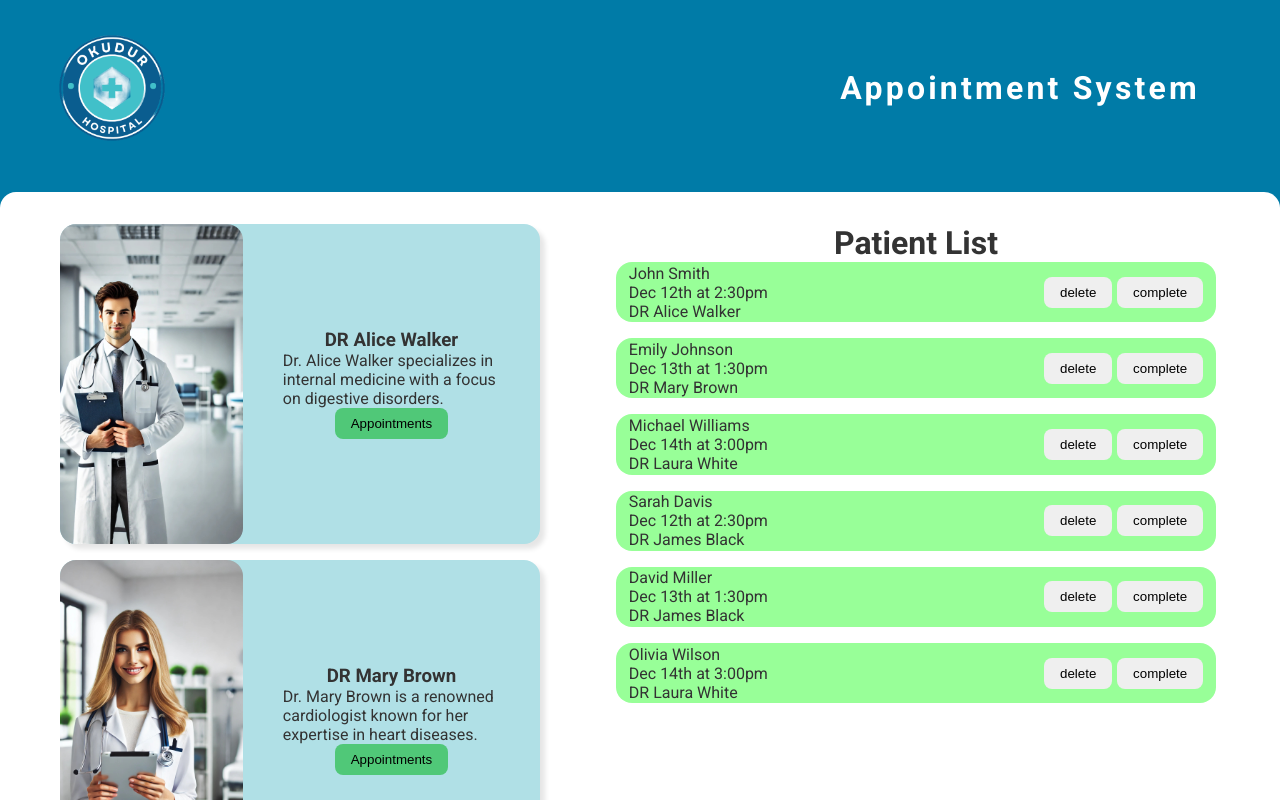
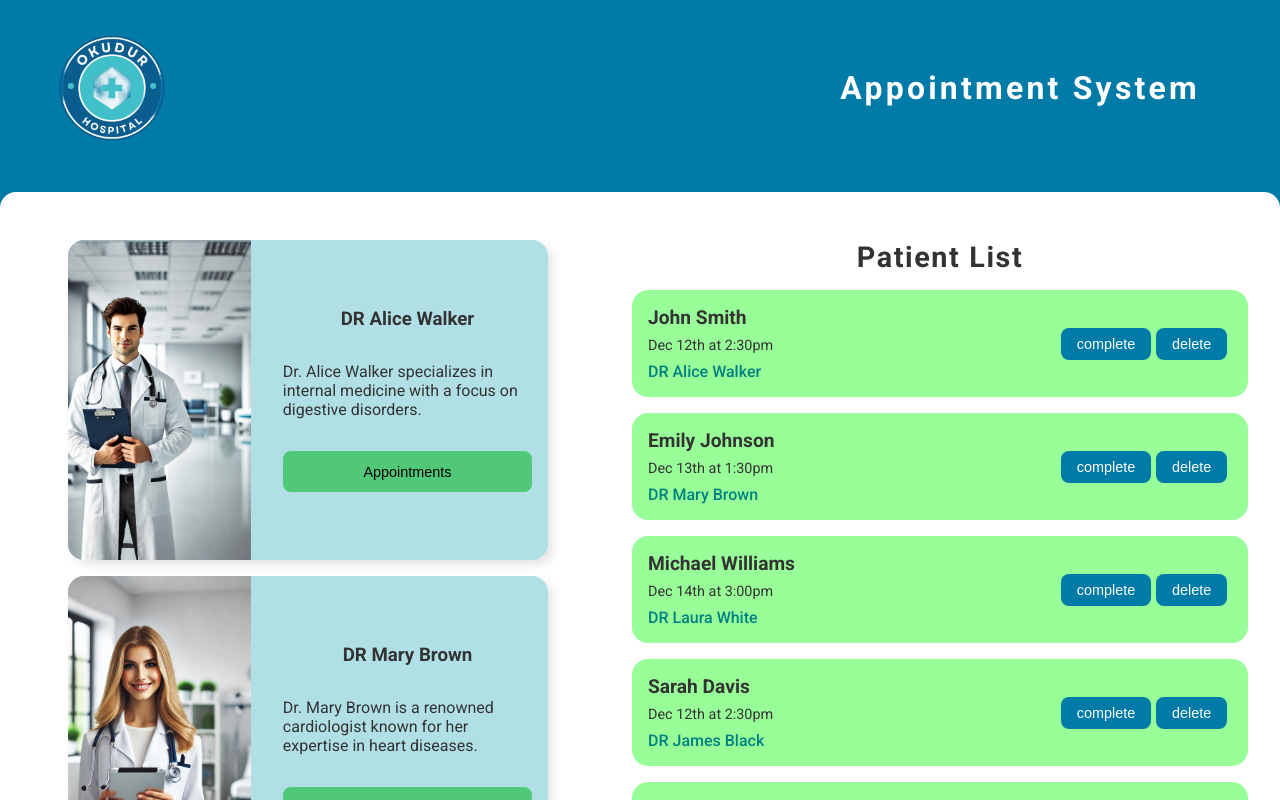
Before and after one commit to ucangun/Hospital_Appointment-_App, a React (Create React App) app: page / in a window 1280 px wide. Shown: the top 800 px of the page. Built offline with nearby package versions, Linux system fonts and the light colour scheme.

Commit message:
"Updated App.css with new color variables and styling changes; modified PatientList.jsx to add confirmation prompt for deleting patient appointments and updated HTML structure and class names."

```diff
--- a/src/App.css
+++ b/src/App.css
@@ -2,13 +2,14 @@
 
 :root {
   --color-mint-green: #98ff98;
+  --color-emerald-green: #50c878;
+  --color-emerald-green-dark: #48b46c;
+  --color-cerulean-blue: #007ba7;
+  --color-powder-blue: #b0e0e6;
   --color-sky-blue: #87ceeb;
   --color-teal: #008080;
   --color-light-blue: #add8e6;
   --color-seafoam-green: #2e8b57;
-  --color-cerulean-blue: #007ba7;
-  --color-emerald-green: #50c878;
-  --color-powder-blue: #b0e0e6;
   --color-black: #000000;
   --color-white: #ffffff;
   --color-gray: #333;
@@ -56,7 +57,7 @@ nav h1 {
 .container {
   background-color: var(--color-white);
   border-radius: 1rem;
-  padding: 2rem 5rem 2rem 0rem;
+  padding: 3rem 3rem 2rem 0rem;
   max-width: 80rem;
   margin: 1rem auto;
   display: grid;
@@ -93,47 +94,60 @@ nav h1 {
   max-width: 30rem;
   height: 20rem;
   background-color: var(--color-powder-blue);
-  box-shadow: 5px 5px 5px rgba(0, 0, 0, 0.1);
+  box-shadow: 5px 5px 10px rgba(0, 0, 0, 0.1);
   border-radius: 1rem;
   cursor: pointer;
 
   display: flex;
   align-items: center;
+  gap: 1rem;
 }
 
 .doctors img {
   width: 40%;
   height: 100%;
-  border-radius: 1rem;
+  border-radius: 1rem 0 0 1rem;
   object-fit: cover;
 }
 
 .doctors .doctors_info {
-  padding: 2.5rem;
+  padding: 0rem 1rem;
   display: flex;
   flex-direction: column;
-  align-items: center;
+  gap: 2rem;
+}
+.doctors .doctors_info h3 {
+  align-self: center;
 }
 
 .doctors .doctors_info button {
+  font-size: 0.9rem;
   background-color: var(--color-emerald-green);
   border: none;
-  padding: 0.5rem 1rem;
+  padding: 0.8rem 1rem;
   border-radius: 0.5rem;
   cursor: pointer;
+  transition: all 0.5s;
+}
+
+.doctors .doctors_info button:hover {
+  background-color: var(--color-emerald-green-dark);
 }
 
 /* ---------------------------------- */
 /*         PATIENTS CONTAINER         */
 /* ---------------------------------- */
 
-.patients_container h1 {
+.patients_container h2 {
   text-align: center;
+  margin-bottom: 1rem;
+  font-size: 1.8rem;
+  letter-spacing: 0.1rem;
 }
 
 .patients_status {
   background-color: var(--color-mint-green);
-  padding: 0.1rem 0.8rem;
+  padding: 1rem;
   border-radius: 1rem;
   display: flex;
   justify-content: space-between;
@@ -144,14 +158,35 @@ nav h1 {
 }
 
 .patients_info {
+  display: flex;
+  flex-direction: column;
+  gap: 0.5rem;
+}
+
+.patient_name {
+  font-size: 1.2rem;
+  font-weight: 600;
+}
+
+.patient_date {
+  font-size: 0.9rem;
+}
+
+.patient_doctor {
+  font-size: 1rem;
+  font-weight: 500;
+  color: var(--color-teal);
 }
 
 .patients_button button {
   border: none;
   padding: 0.5rem 1rem;
-  margin-left: 0.3rem;
+  margin-right: 0.3rem;
   cursor: pointer;
   border-radius: 0.5rem;
+  background-color: var(--color-cerulean-blue);
+  color: var(--color-white);
+  font-size: 0.9rem;
 }
 
 .completed {
--- a/src/components/PatientList.jsx
+++ b/src/components/PatientList.jsx
@@ -30,8 +30,14 @@ const PatientList = ({
   };
 
   const handleDelete = (id) => {
-    const actualPatients = patients.filter((patient) => patient.id !== id);
-    setPatients(actualPatients);
+    if (
+      window.confirm(
+        "Are you sure you want to delete patient appointment information?"
+      )
+    ) {
+      const actualPatients = patients.filter((patient) => patient.id !== id);
+      setPatients(actualPatients);
+    }
   };
 
   const handleComplete = (id) => {
@@ -67,22 +73,22 @@ const PatientList = ({
       </div>
 
       <div className="patients_container">
-        <h1>Patient List</h1>
+        <h2>Patient List</h2>
         {patients.map((patient) => (
           <div
             className={`patients_status ${isCompleted ? "completed" : ""}`}
             key={patient.id}
           >
             <div className="patients_info">
-              <p>{patient.text}</p>
-              <p>{patient.day}</p>
-              <p>{patient.doctor}</p>
+              <p className="patient_name">{patient.text}</p>
+              <p className="patient_date">{patient.day}</p>
+              <p className="patient_doctor">{patient.doctor}</p>
             </div>
             <div className="patients_button">
-              <button onClick={() => handleDelete(patient.id)}>delete</button>
               <button onClick={() => handleComplete(patient.id)}>
                 complete
               </button>
+              <button onClick={() => handleDelete(patient.id)}>delete</button>
             </div>
           </div>
         ))}
```
